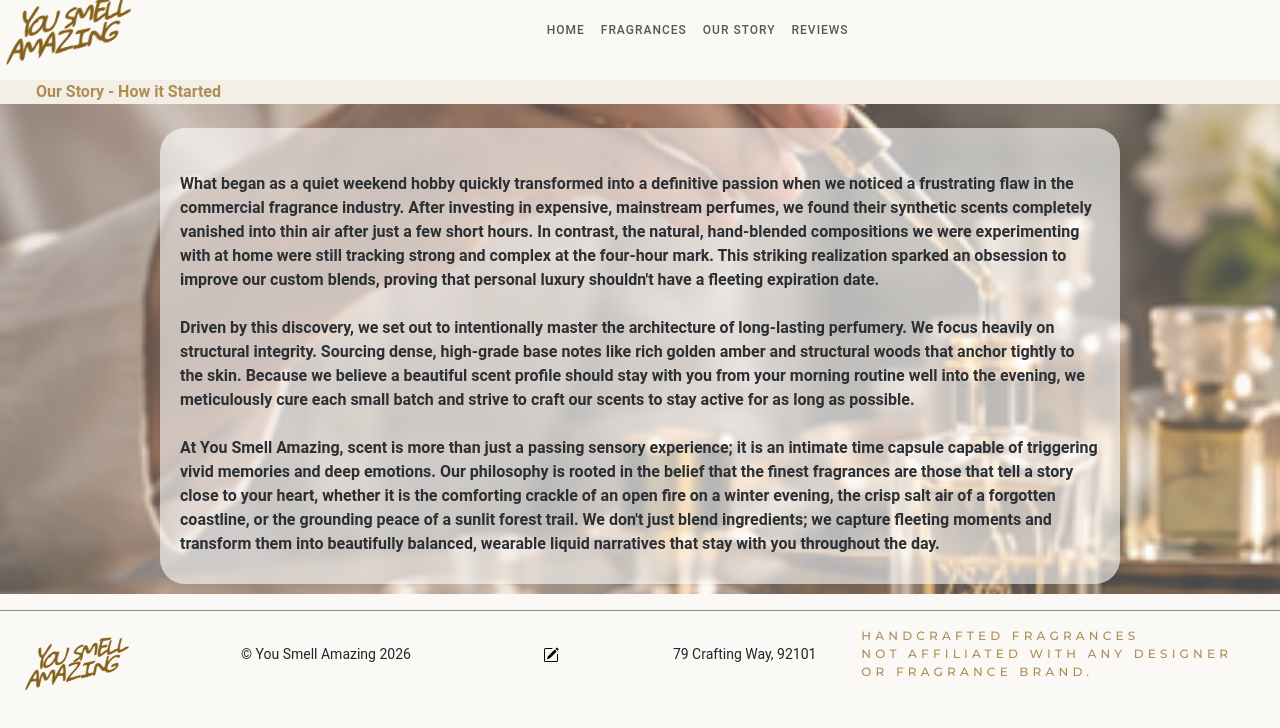
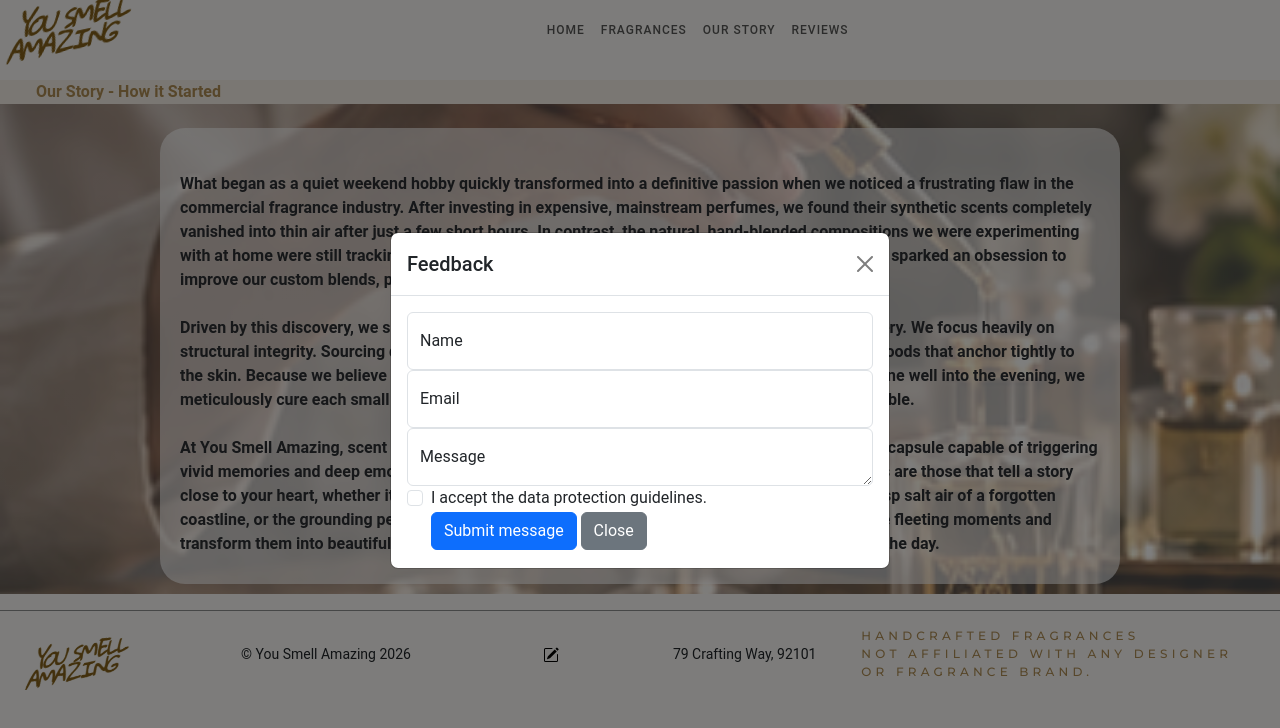
Before and after one commit to twittsack/Handcrafted_Fragrances, a plain HTML site: page story.html in a window 1280 px wide. Both pictures are taken after a click on the link 551 px from the left and 653 px from the top of the page. Drawn offline with nearby package versions, Linux system fonts and the light colour scheme; a web font is replaced by a local one.

Commit message:
Updated story.html after HTML Validation

```diff
--- a/story.html
+++ b/story.html
@@ -4,10 +4,10 @@
     <meta charset="UTF-8">
     <meta name="viewport" content="width=device-width, initial-scale=1.0">
     <title>Our Story - You Smell Amazing</title>
-    <link rel="preconnect" href="https://fonts.googleapis.com" />
-    <link rel="preconnect" href="https://fonts.gstatic.com" crossorigin />
-    <link rel="preconnect" href="https://fonts.googleapis.com" />
-    <link rel="preconnect" href="https://fonts.gstatic.com" crossorigin />
+    <link rel="preconnect" href="https://fonts.googleapis.com">
+    <link rel="preconnect" href="https://fonts.gstatic.com" crossorigin>
+    <link rel="preconnect" href="https://fonts.googleapis.com">
+    <link rel="preconnect" href="https://fonts.gstatic.com" crossorigin>
     <link rel="preconnect" href="https://fonts.googleapis.com">
     <link rel="preconnect" href="https://fonts.gstatic.com" crossorigin>
     <link rel="preconnect" href="https://fonts.googleapis.com">
@@ -18,8 +18,8 @@
         rel="stylesheet"
         integrity="sha384-T3c6CoIi6uLrA9TneNEoa7RxnatzjcDSCmG1MXxSR1GAsXEV/Dwwykc2MPK8M2HN"
         crossorigin="anonymous"
-    />
-    <link rel="stylesheet" href="./styles/styles.css" />
+    >
+    <link rel="stylesheet" href="./styles/styles.css">
 </head>
 <body>
     <header class="page-header">
@@ -52,17 +52,88 @@
         </nav>
     </header>
     <main>
-        <section class="row align-items-center">
+        <div class="row align-items-center">
             <p class="colummn-p header-bar mt-4 mb-0 ps-5">Our Story - How it Started</p>
-        </section>
-        <section class="main-banner-craft">
+        </div>
+        <div class="main-banner-craft">
             <div class="shield mt-4" style="width:75%">
                 <p class="column-p fw-bold mt-4">What began as a quiet weekend hobby quickly transformed into a definitive passion when we noticed a frustrating flaw in the commercial fragrance industry.  After investing in expensive, mainstream perfumes, we found their synthetic scents completely vanished into thin air after just a few short hours.  In contrast, the natural, hand-blended compositions we were experimenting with at home were still tracking strong and complex at the four-hour mark.  This striking realization sparked an obsession to improve our custom blends, proving that personal luxury shouldn't have a fleeting expiration date.</p>
                 <p class="column-p fw-bold mt-4">Driven by this discovery, we set out to intentionally master the architecture of long-lasting perfumery.  We focus heavily on structural integrity.  Sourcing dense, high-grade base notes like rich golden amber and structural woods that anchor tightly to the skin.  Because we believe a beautiful scent profile should stay with you from your morning routine well into the evening, we meticulously cure each small batch and strive to craft our scents to stay active for as long as possible.</p>
                 <p class="column-p fw-bold mt-4">At You Smell Amazing, scent is more than just a passing sensory experience; it is an intimate time capsule capable of triggering vivid memories and deep emotions. Our philosophy is rooted in the belief that the finest fragrances are those that tell a story close to your heart, whether it is the comforting crackle of an open fire on a winter evening, the crisp salt air of a forgotten coastline, or the grounding peace of a sunlit forest trail. We don't just blend ingredients; we capture fleeting moments and transform them into beautifully balanced, wearable liquid narratives that stay with you throughout the day.</p>
             </div>
-        </section>
-        <hr class="opacity-50" />
+        </div>
+        <hr class="opacity-50">
+        <!-- Modal -->
+        <div
+            class="modal fade"
+            id="formModal"
+            data-bs-backdrop="static"
+            data-bs-keyboard="false"
+            tabindex="-1"
+            aria-hidden="true">
+            <div class="modal-dialog modal-dialog-centered modal-dialog-scrollable">
+                <div class="modal-content">
+                <div class="modal-header">
+                    <h1 class="modal-title fs-5" id="formModalLabel">Feedback</h1>
+                    <button type="button" class="btn-close" data-bs-dismiss="modal" aria-label="Close"></button>
+                </div>
+                <div class="modal-body">
+                    <form action="https://formspree.io/f/xaenwjvr" method="POST" class="contact-form">
+                        <div class="mb3 form-floating">
+                            <input
+                                type="text"
+                                class="form-control"
+                                id="contact-name"
+                                placeholder="Name"
+                                name="contact-name"
+                                required
+                            >
+                            <label for="contact-name">Name</label>
+                        </div>
+                        <div class="mb3 form-floating">
+                            <input
+                                type="email"
+                                class="form-control"
+                                id="contact-email"
+                                placeholder="name@example.com"
+                                name="contact-email"
+                                required
+                            >
+                            <label for="contact-email">Email</label>
+                        </div>
+                        <div class="mb3 form-floating">
+                            <textarea
+                                class="form-control"
+                                id="message"
+                                placeholder="Message"
+                                name="message"
+                                rows="3"
+                                required
+                            ></textarea>
+                            <label for="message" class="form-label">Message</label>
+                        </div>
+                        <div class="form-check">
+                            <input
+                                class="form-check-input"
+                                type="checkbox"
+                                value=""
+                                id="data-protection-field"
+                                name="accept-toc"
+                                required
+                            >
+                            <label class="form-check-label" for="data-protection-field">
+                                I accept the data protection guidelines.
+                            </label>
+                        </div>
+                        <div class="form-check">
+                            <button type="submit" class="btn btn-primary">Submit message</button>
+                            <button type="button" class="btn btn-secondary" data-bs-dismiss="modal">Close</button>
+                        </div>
+                    </form>
+                </div>
+                </div>
+            </div>
+        </div>
     </main>
     <footer class="container-fluid">
         <div class="row text-center align-items-center m-0">
@@ -75,8 +146,9 @@
             <div class="col col-12 col-md-2 order-4 order-sm-3">
             <ul class="social">
                 <li>
-                    <a href="#">
-                        <img class="icon" src="./assets/pencil-square.svg" alt="Write a Review" />
+                     <!-- Button trigger modal-->
+                    <a class="fixed-link-circle left" data-bs-toggle="modal" data-bs-target="#formModal">
+                    <img class="icon" src="./assets/pencil-square.svg" alt="Write a Review">
                     </a>
                 </li>
             </ul>
```
